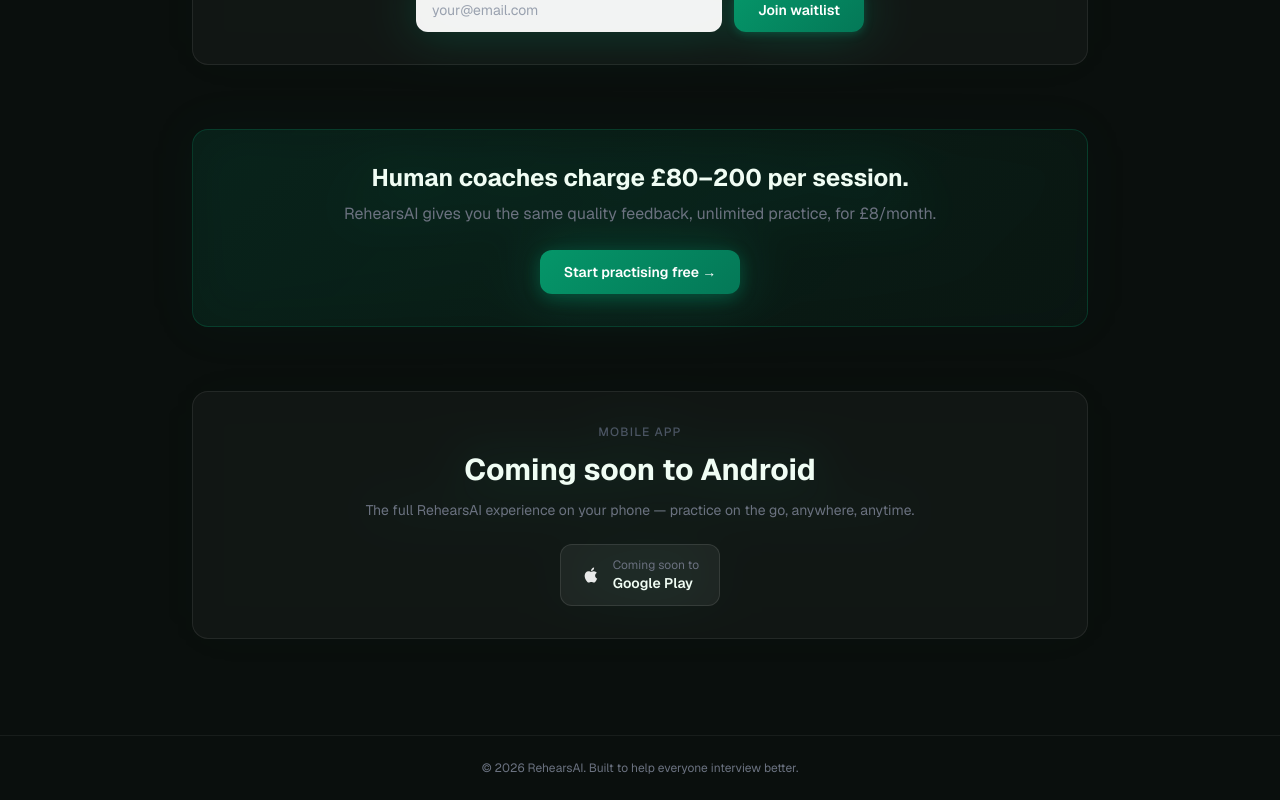
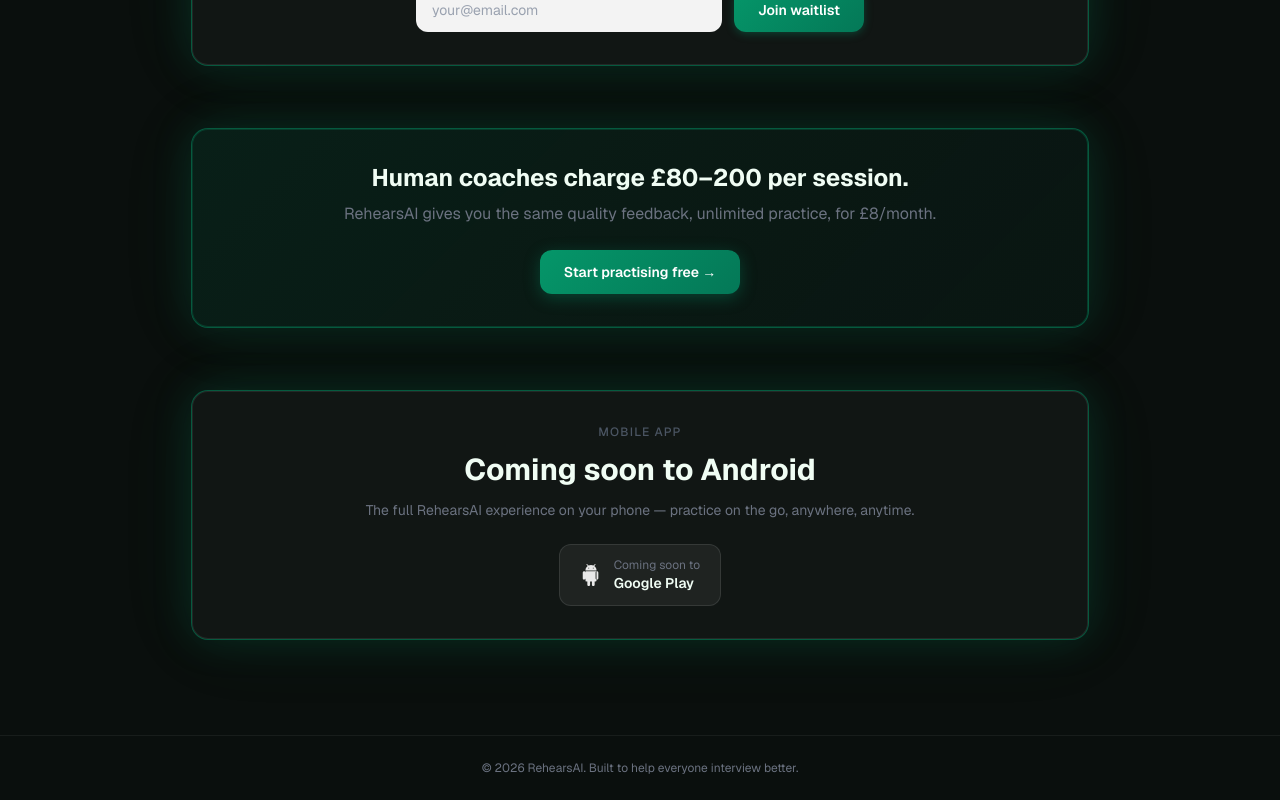
Before and after one commit to uqurreshi34-dev/prepai-frontend, a Next.js app: page / in a window 1280 px wide. Shown: the part 1273-2073 px from the top of the page. Built offline with nearby package versions, Linux system fonts and the light colour scheme; no server answers.

Commit message:
fix: Android icon, scroll glow uses box-shadow with slide-in animation

```diff
--- a/src/app/page.tsx
+++ b/src/app/page.tsx
@@ -33,27 +33,10 @@ function anim(delay: number) {
   }
 }
 
-function useGlow() {
-  const ref = useRef<HTMLDivElement>(null)
-  const [glowing, setGlowing] = useState(false)
-
-  useEffect(() => {
-    const el = ref.current
-    if (!el) return
-    const observer = new IntersectionObserver(
-      ([entry]) => setGlowing(entry.isIntersecting),
-      { threshold: 0.15 }
-    )
-    observer.observe(el)
-    return () => observer.disconnect()
-  }, [])
-
-  return { ref, glowing }
-}
-
 function GlowSection({ children, delay = 0 }: { children: React.ReactNode; delay?: number }) {
   const ref = useRef<HTMLDivElement>(null)
   const [glowing, setGlowing] = useState(false)
+  const [visible, setVisible] = useState(false)
 
   useEffect(() => {
     const el = ref.current
@@ -61,12 +44,14 @@ function GlowSection({ children, delay = 0 }: { children: React.ReactNode; delay
     const observer = new IntersectionObserver(
       ([entry]) => {
         if (entry.isIntersecting) {
+          setVisible(true)
           setTimeout(() => setGlowing(true), delay)
         } else {
           setGlowing(false)
+          setVisible(false)
         }
       },
-      { threshold: 0.15 }
+      { threshold: 0.1, rootMargin: "0px 0px -60px 0px" }
     )
     observer.observe(el)
     return () => observer.disconnect()
@@ -76,11 +61,13 @@ function GlowSection({ children, delay = 0 }: { children: React.ReactNode; delay
     <div
       ref={ref}
       style={{
-        transition: "filter 0.8s ease, opacity 0.8s ease",
-        filter: glowing
-          ? "drop-shadow(0 0 24px rgba(5,150,105,0.35))"
-          : "drop-shadow(0 0 0px rgba(5,150,105,0))",
-        opacity: glowing ? 1 : 0.7,
+        transition: "box-shadow 0.8s ease, opacity 0.6s ease, transform 0.6s ease",
+        opacity: visible ? 1 : 0,
+        transform: visible ? "translateY(0)" : "translateY(16px)",
+        borderRadius: "16px",
+        boxShadow: glowing
+          ? "0 0 0 1px rgba(5,150,105,0.5), 0 0 40px rgba(5,150,105,0.2), 0 0 80px rgba(5,150,105,0.08)"
+          : "0 0 0 0px rgba(5,150,105,0)",
       }}
     >
       {children}
@@ -386,8 +373,8 @@ export default function Home() {
                   border: "1px solid rgba(255,255,255,0.1)",
                 }}
               >
-                <svg width="20" height="20" viewBox="0 0 24 24" fill="none">
-                  <path d="M17.05 20.28c-.98.95-2.05.8-3.08.35-1.09-.46-2.09-.48-3.24 0-1.44.62-2.2.44-3.06-.35C2.79 15.25 3.51 7.7 9.05 7.4c1.34.07 2.27.74 3.04.8 1.16-.23 2.26-.93 3.52-.84 1.5.12 2.63.72 3.37 1.84-3.1 1.86-2.38 5.98.48 7.13-.57 1.5-1.32 2.99-2.41 3.95zM12.03 7.25c-.15-2.23 1.66-4.07 3.74-4.25.29 2.58-2.34 4.5-3.74 4.25z" fill="white" opacity="0.9"/>
+                <svg width="22" height="22" viewBox="0 0 24 24" fill="none">
+                  <path d="M6 18c0 .55.45 1 1 1h1v3.5c0 .83.67 1.5 1.5 1.5s1.5-.67 1.5-1.5V19h2v3.5c0 .83.67 1.5 1.5 1.5s1.5-.67 1.5-1.5V19h1c.55 0 1-.45 1-1V8H6v10zm-2.5-1C3.67 17 3 16.33 3 15.5v-6C3 8.67 3.67 8 4.5 8S6 8.67 6 9.5v6c0 .83-.67 1.5-1.5 1.5zm15 0c-.83 0-1.5-.67-1.5-1.5v-6c0-.83.67-1.5 1.5-1.5s1.5.67 1.5 1.5v6c0 .83-.67 1.5-1.5 1.5zM15.53 2.16l1.3-1.3c.2-.2.2-.51 0-.71-.2-.2-.51-.2-.71 0l-1.48 1.48A5.84 5.84 0 0 0 12 1c-.95 0-1.84.23-2.64.63L7.88.15c-.2-.2-.51-.2-.71 0-.2.2-.2.51 0 .71l1.3 1.3C7.14 3.07 6 4.66 6 6.5v.5h12v-.5c0-1.84-1.14-3.43-2.47-4.34zM10 5H9V4h1v1zm5 0h-1V4h1v1z" fill="white" opacity="0.9"/>
                 </svg>
                 <div className="text-left">
                   <p className="text-xs" style={{ color: "#6b7280" }}>Coming soon to</p>
```
